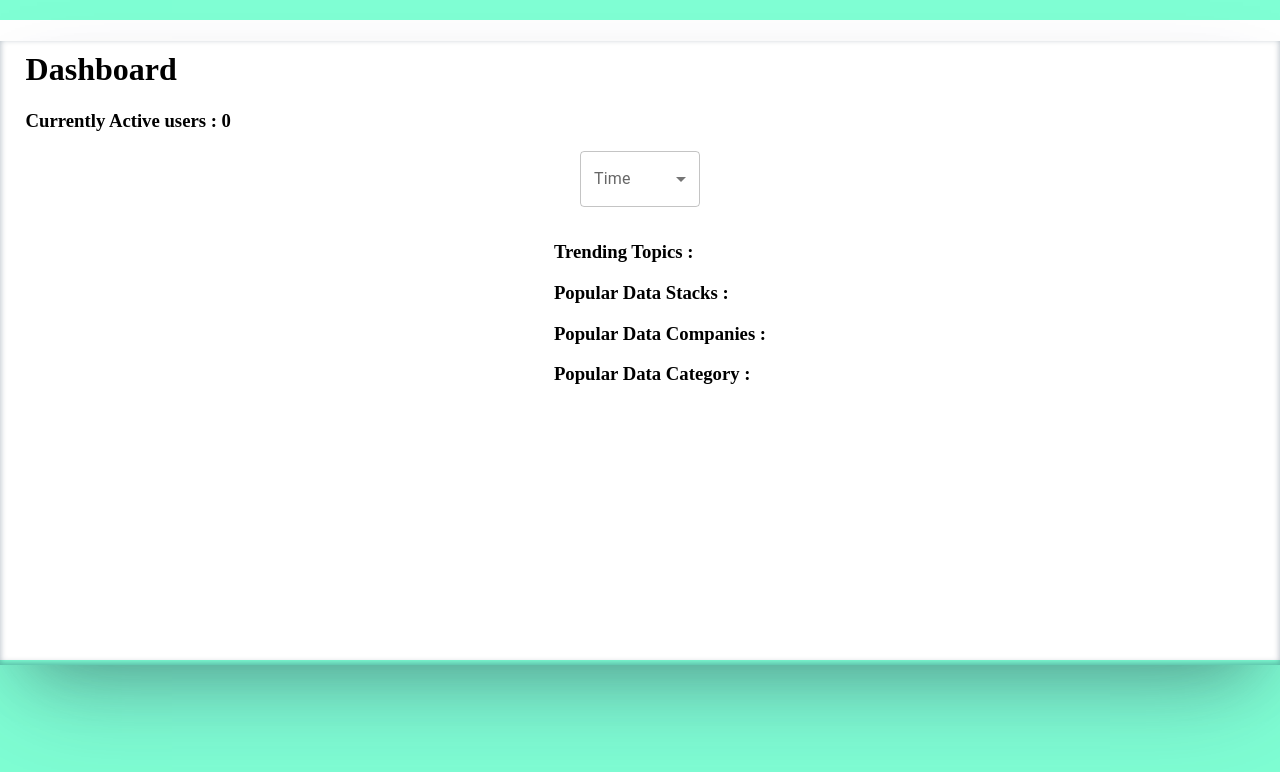
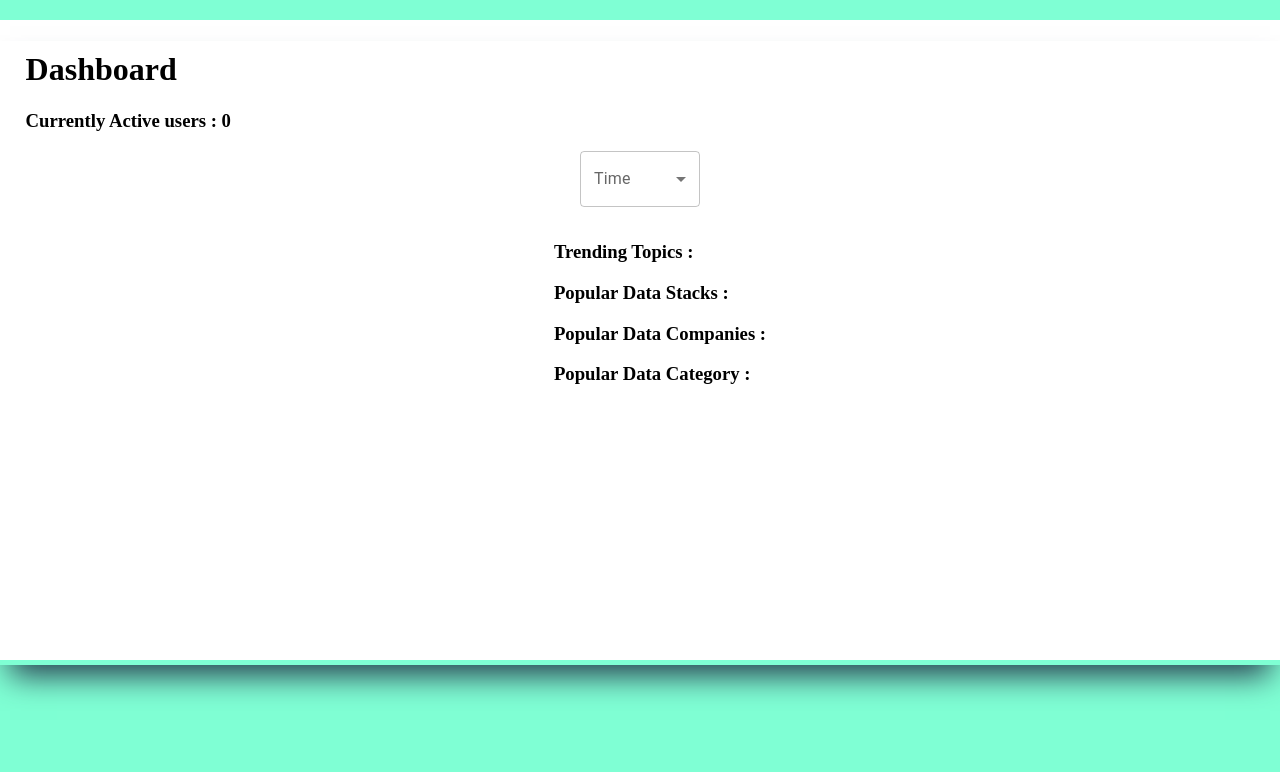
Before and after one commit to ArchitSoni07/automationFrontend, a React (Create React App) app: page / in a window 1280 px wide. Shown: the top 772 px of the page. Built offline with nearby package versions, Linux system fonts and the light colour scheme; a web font is replaced by a local one.

Commit message:
Update Body.css

```diff
--- a/src/Body/Body.css
+++ b/src/Body/Body.css
@@ -1,9 +1,7 @@
 .main {
   width: 100vw;
   height: 78vh;
-  box-shadow: rgba(50, 50, 93, 0.25) 0px 50px 100px -20px,
-    rgba(0, 0, 0, 0.3) 0px 30px 60px -30px,
-    rgba(10, 37, 64, 0.35) 0px -2px 6px 0px inset;
+  box-shadow: rgb(38, 57, 77) 0px 20px 30px -10px;
 }
 
 #dashboard {
```
